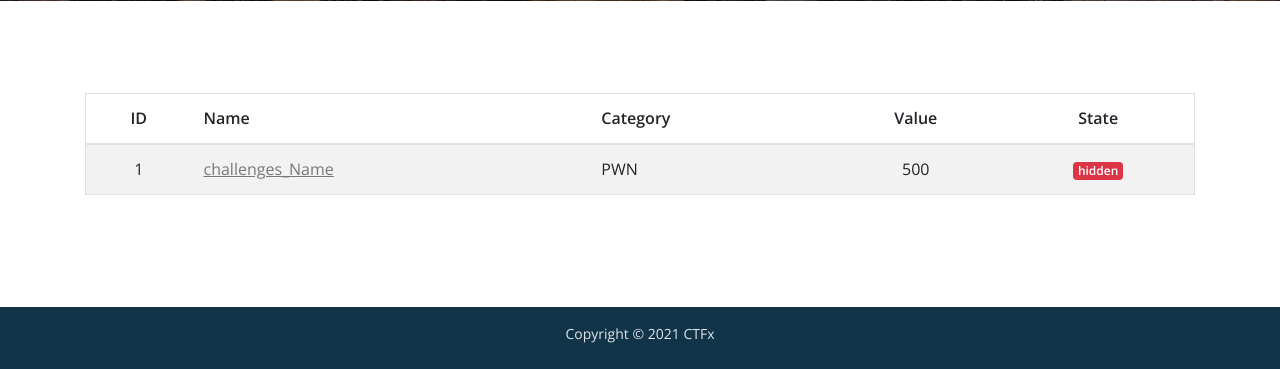
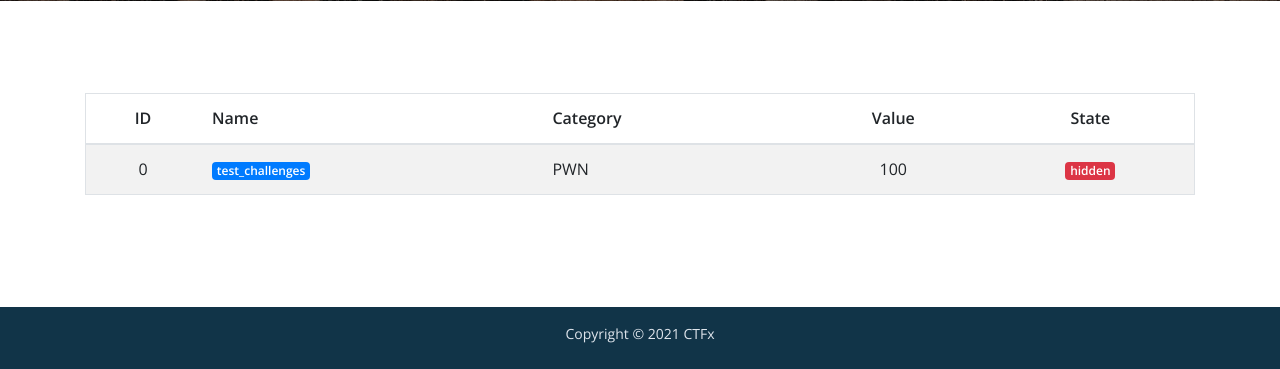
Before and after one commit to mark0519/CTFplatform, a Flask app: page /admin/challenges_list in a window 1280 px wide. Shown: the part 714-1083 px from the top of the page. Run offline with Flask 2, Linux system fonts and the light colour scheme; some libraries are stand-ins or nearby versions.

Commit message:
list部分

```diff
--- a/CTF/challenges_list.py
+++ b/CTF/challenges_list.py
@@ -12,6 +12,48 @@ from werkzeug.exceptions import abort
 bp = Blueprint('/admin/challenges_list', __name__)
 
 
-@bp.route('/admin/challenges_list', methods=['GET'])
+@bp.route('/admin/challenges_list', methods=['GET','POST'])
 def challenges_list():
-    return render_template('admin/challenges_list.html')
+    if request.method == 'POST':
+        id = request.form['id']
+        new_state = request.form['new_state']
+        """
+        前端传来的数据:id,new_state
+        把数据库里id=id的题目的state状态改为new_state就行
+        就在这个if里面完成数据库state的更改
+        """
+
+
+
+
+
+
+    else:
+        pass
+
+    database = ""
+    '''
+    上面那行' database = "" '是我方便调试写的,要和数据库数据对接的,需要的参数如下代码:
+    '''
+    challenges = [{
+        'id': 0,
+        'name': "test_challenges",
+        'cate': "PWN",
+        'value': 100,
+        'state': 0,
+        'flag': "flag{This_is_a_fake_flag}",
+    }]
+
+    for i in database:
+        """
+        database需要的参数如下:
+        """
+        challenges.append({
+        'id': i.id,
+        'name': i.name,
+        'cate': i.cate,
+        'value': i.value,
+        'state': i.state,
+        'flag': i.flag,
+        })
+    return render_template('admin/challenges_list.html', challenges=challenges)
--- a/CTF/new.py
+++ b/CTF/new.py
@@ -40,9 +40,7 @@ def challenges_list():
         print("cname==>", cname)
         print("cmessage==>", cmessage)
 
-        # if True:  # 一切正常
-        #     return render_template('admin/challenges_list.html')
-        # else:
+
         return render_template('admin/new.html')
     else:
         return render_template('admin/new.html')
--- a/CTF/new_file.py
+++ b/CTF/new_file.py
@@ -19,6 +19,7 @@ bp = Blueprint('/admin/new_file', __name__)
 @bp.route('/admin/new_file', methods=['POST'])
 def challenges_list():
     if request.method == 'POST':
-        file = request.form.get('file')
+        file = request.files['file']
         print(request.files)
         file.save(os.path.join('upload/', secure_filename(file.filename)))
+        return render_template('admin/challenges_list.html')
--- a/CTF/static/css/styles.css
+++ b/CTF/static/css/styles.css
@@ -389,7 +389,7 @@ input[type='checkbox'] {
 .form-control-submit-button_file {
 	display: inline-block;
 	width: 13%;
-	height: 3rem;
+	height: 2rem;
 	border: 0.125rem solid #14bf98;
 	border-radius: 0.25rem;
 	background-color: #14bf98;
--- a/CTF/templates/admin/challenges_list.html
+++ b/CTF/templates/admin/challenges_list.html
@@ -42,63 +42,59 @@
 </tr>
 </thead>
 
+    <script>
+        function viewmore(c){
+            alert(
+                "ID:  "+c.id+"\nChallenges Name:  "+c.name+"\nCategory:  "+c.cate+"\nflag:  "+c.flag
+            )
+            // alert(c)
+        }
+    </script>
+    <script>
+        function del(c){
+            var r = confirm("是否要 隐藏/显示 "+"[ID: "+c.id+"  Name: "+c.name+"] 该题?");
+            if (r == true) {
+                var id = c.id;
+                var state = c.state;
+                var new_state;
+                if(state == 1){
+                    new_state = 0;
+                }
+                else{
+                    new_state = 1;
+                }
+                var httpRequest = new XMLHttpRequest();//第一步：创建需要的对象
+                httpRequest.open('POST', location.href = '/admin/challenges_list', false); //第二步：打开连接
+                httpRequest.setRequestHeader("Content-type", "application/x-www-form-urlencoded");//设置请求头
+                httpRequest.send('id=' + id + '&new_state=' + new_state)
+            }
+        }
+    </script>
+
+{% for clist in challenges %}
 <tbody>
 <tr data-href="/admin/challenges/1">
-<td class="text-center">1</td>
-<td><a href="/admin/challenges/1">challenges_Name</a></td>
-<td class="d-none d-md-table-cell d-lg-table-cell">PWN</td>
-<td class="d-none d-md-table-cell d-lg-table-cell text-center">500</td>
+<td class="text-center">{{clist.id}}</td>
+<td>  <a onclick="viewmore( {{clist}} )">
+    <span class="badge badge-primary">
+        {{clist.name}}
+    </span>
+</a></td>
+<td class="d-none d-md-table-cell d-lg-table-cell">{{clist.cate}}</td>
+<td class="d-none d-md-table-cell d-lg-table-cell text-center">{{clist.value}}</td>
 <td class="d-none d-md-table-cell d-lg-table-cell text-center">
-<!--<span class="badge badge-success">visible</span>-->
-    <span class="badge badge-danger">hidden</span>
+    <a onclick="del({{clist}})">
+    {% if clist.state == 1 %}
+<span class="badge badge-success">visible</span>
+    {% else %}
+<span class="badge badge-danger">hidden</span>
+    {% endif %}
+    </a>
 </td>
 </tr>
+</tbody>
+{% endfor %}
 
-
-<!--<tr data-href="/admin/challenges/2">-->
-<!--<td class="text-center">2</td>-->
-<!--<td><a href="/admin/challenges/2">Too Many Puppers</a></td>-->
-<!--<td class="d-none d-md-table-cell d-lg-table-cell">Forensics</td>-->
-<!--<td class="d-none d-md-table-cell d-lg-table-cell text-center">100</td>-->
-<!--<td class="d-none d-md-table-cell d-lg-table-cell text-center">standard</td>-->
-<!--<td class="d-none d-md-table-cell d-lg-table-cell text-center">-->
-<!--<span class="badge badge-success">visible</span>-->
-<!--</td>-->
-<!--</tr>-->
-<!--<tr data-href="/admin/challenges/3">-->
-
-<!--<td class="text-center">3</td>-->
-<!--<td><a href="/admin/challenges/3">Trivia</a></td>-->
-<!--<td class="d-none d-md-table-cell d-lg-table-cell">Multiple Choice</td>-->
-<!--<td class="d-none d-md-table-cell d-lg-table-cell text-center">42</td>-->
-<!--<td class="d-none d-md-table-cell d-lg-table-cell text-center">multiple_choice</td>-->
-<!--<td class="d-none d-md-table-cell d-lg-table-cell text-center">-->
-<!--<span class="badge badge-success">visible</span>-->
-<!--</td>-->
-<!--</tr>-->
-<!--<tr data-href="/admin/challenges/4">-->
-
-<!--<td class="text-center">4</td>-->
-<!--<td><a href="/admin/challenges/4">Reverse a String</a></td>-->
-<!--<td class="d-none d-md-table-cell d-lg-table-cell">Programming</td>-->
-<!--<td class="d-none d-md-table-cell d-lg-table-cell text-center">100</td>-->
-<!--<td class="d-none d-md-table-cell d-lg-table-cell text-center">code</td>-->
-<!--<td class="d-none d-md-table-cell d-lg-table-cell text-center">-->
-<!--<span class="badge badge-success">visible</span>-->
-<!--</td>-->
-<!--</tr>-->
-<!--<tr data-href="/admin/challenges/5">-->
-
-<!--<td class="text-center">5</td>-->
-<!--<td><a href="/admin/challenges/5">The Lost Park</a></td>-->
-<!--<td class="d-none d-md-table-cell d-lg-table-cell">Forensics</td>-->
-<!--<td class="d-none d-md-table-cell d-lg-table-cell text-center">50</td>-->
-<!--<td class="d-none d-md-table-cell d-lg-table-cell text-center">standard</td>-->
-<!--<td class="d-none d-md-table-cell d-lg-table-cell text-center">-->
-<!--<span class="badge badge-success">visible</span>-->
-<!--</td>-->
-<!--</tr>-->
-</tbody>
 </table>
 </div>
 </div>
```
Also changed, not shown: CTF/templates/admin/new.html (+6 -14 lines).
